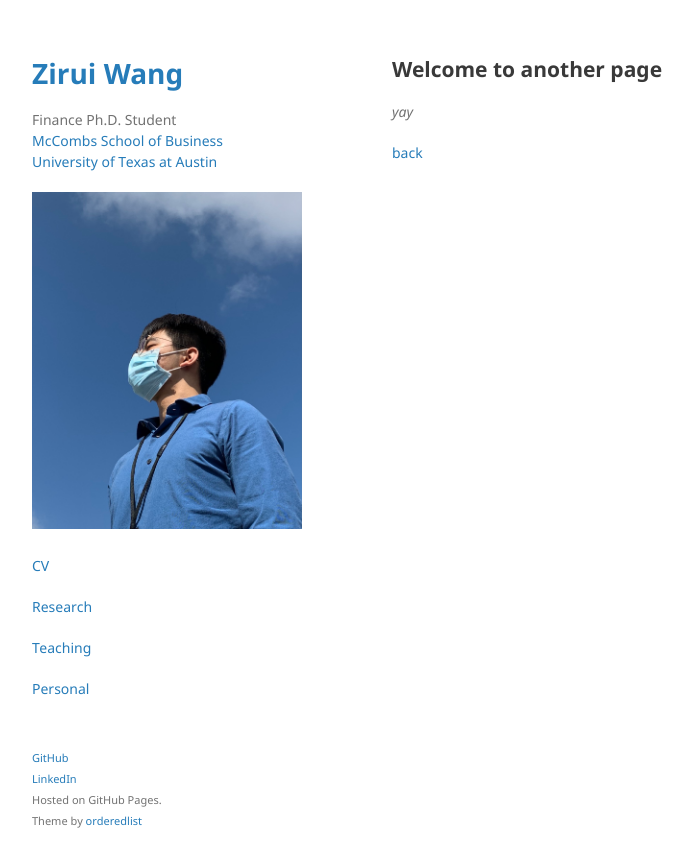
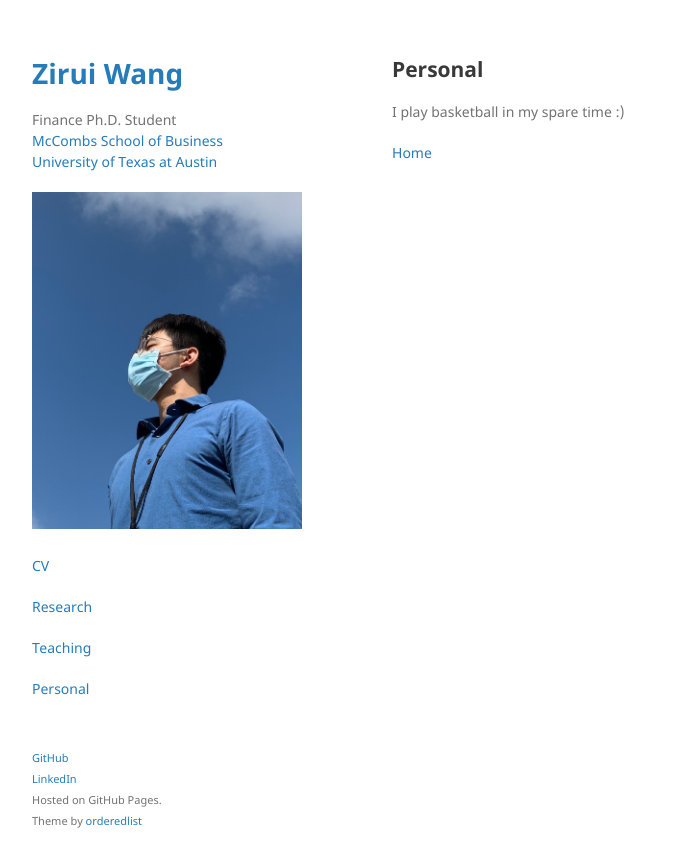
Before and after one commit to HarrisonZiruiWang/HarrisonZiruiWang.github.io, a Jekyll site: the page built from personal.md, in a window 1280 px wide. Shown: the top 867 px of the page, without its empty margins (178-871 px from the left). Built offline with Jekyll 4.4.1, drawn with Linux system fonts in a browser that asks for light colours; our own code applies the rules of GitHub Pages for plain Markdown files.

Commit message:
add personal section

```diff
--- a/_layouts/default.html
+++ b/_layouts/default.html
@@ -29,7 +29,7 @@
         <p><a href="./../Zirui_Wang_Resume.pdf" target="_blank">CV</a></p>
         <p><a href="#research">Research</a></p>
         <p><a href="#teaching">Teaching</a></p>
-        <p><a href="#personal">Personal</a></p>
+        <p><a href="./../personal.html">Personal</a></p>
 
       </header>
       <section>
--- a/personal.md
+++ b/personal.md
@@ -2,8 +2,8 @@
 layout: default
 ---
 
-## Welcome to another page
+## Personal
 
-_yay_
+I play basketball in my spare time :)
 
-[back](./)
+[Home](./)
```
